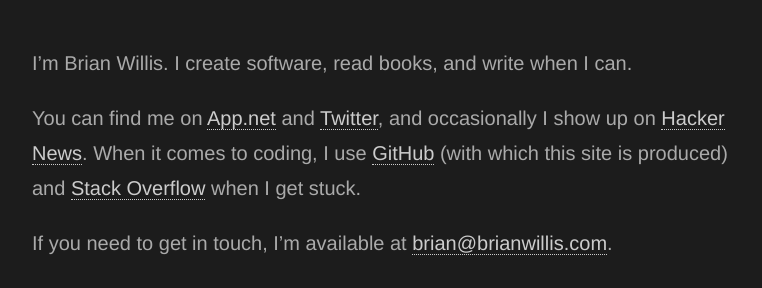
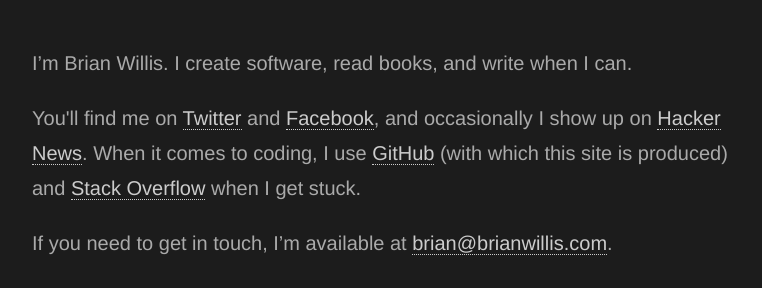
Before and after one commit to brianwillis/brianwillis.github.com, a Jekyll site: the page built from about.html, in a window 1280 px wide. Shown: the part 213-501 px from the top of the page, without its empty margins (258-1020 px from the left). Built offline with Jekyll 4.4.1, drawn with Linux system fonts in a browser that asks for light colours; nearby versions of some CDN libraries.

Commit message:
Removed App.net link from my bio and replaced it with a link to my Facebook profile (sigh).

```diff
--- a/_config.yml
+++ b/_config.yml
@@ -5,6 +5,6 @@
 include: ['.well-known']
 aboutText:
     <p>I’m Brian Willis. I create software, read books, and write when I can.</p>
-    <p>You can find me on <a href="http://alpha.app.net/brianwillis" title="App.net">App.net</a> and <a href="http://twitter.com/_brianwillis" title="Twitter">Twitter</a>, and occasionally I show up on <a href="http://news.ycombinator.com/user?id=brianwillis" title="Hacker News">Hacker News</a>. When it comes to coding, I use <a href="http://github.com/brianwillis" title="Github">GitHub</a> (with which this site is produced) and <a href="http://stackoverflow.com/users/118/brian-willis" title="Stack Overflow">Stack Overflow</a> when I get stuck.</p>
+    <p>You'll find me on <a href="http://twitter.com/_brianwillis" title="Twitter">Twitter</a> and <a href="https://www.facebook.com/profile.php?id=100006737536536" title="Facebook">Facebook</a>, and occasionally I show up on <a href="http://news.ycombinator.com/user?id=brianwillis" title="Hacker News">Hacker News</a>. When it comes to coding, I use <a href="http://github.com/brianwillis" title="Github">GitHub</a> (with which this site is produced) and <a href="http://stackoverflow.com/users/118/brian-willis" title="Stack Overflow">Stack Overflow</a> when I get stuck.</p>
     <p>If you need to get in touch, I’m available at <a href="mailto:brian@brianwillis.com" title="Send me an email">brian@brianwillis.com</a>.</p>
     <p>This site is built using the excellent <a href="http://jekyllrb.com">Jekyll</a> blogging engine originally written by <a href="http://tom.preston-werner.com/">Tom Preston-Werner</a>. The whole thing is hosted with <a href="http://pages.github.com/">GitHub Pages</a> (free of charge I might add, which is awfully kind of them).</p> <p>The fonts come from the good people at <a href="http://typekit.com/">TypeKit</a> (and also the bad people at TypeKit). If you look hard enough you’ll find some <a href="http://jquery.com/">JQuery</a> lying around too.
```
